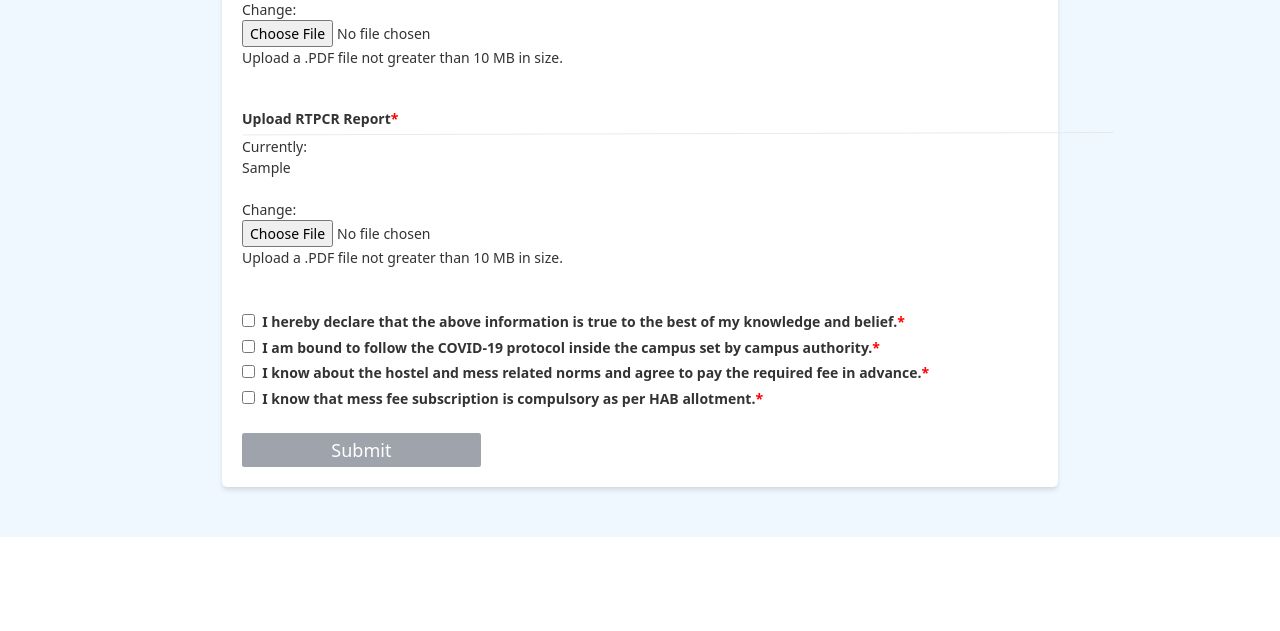
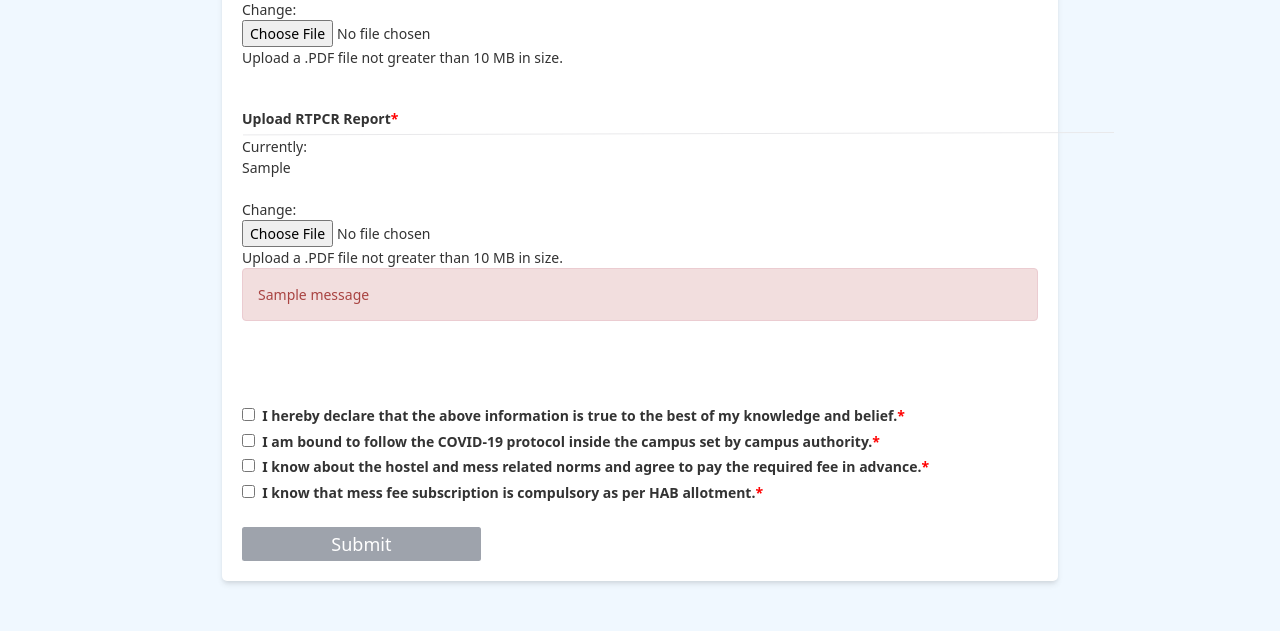
Before and after one commit to swciitg/msh-booking-portal, a Django app: page /campus_return/form2/ in a window 1280 px wide. Shown: the part 2206-2837 px from the top of the page. Before the commit the page ends 2743 px from the top, so only its background shows below. Run offline with Django 3.2, Linux system fonts and the light colour scheme; a user stored in the database is signed in; tables that the repository leaves empty hold one stand-in row (values such as "Sample post"); one stand-in notice (Sample message) is shown; style sheets or scripts are compiled from the project's sources; some libraries are stand-ins or nearby versions.

Commit message:
message alert for corrupt pdf

```diff
--- a/msh_booking_portal/templates/forms/hab2.html
+++ b/msh_booking_portal/templates/forms/hab2.html
@@ -231,6 +231,13 @@
                 </svg>
                 {{ form.rtpcr_report }}
                 {{ form.rtpcr_report.help_text }}
+
+		    <br>
+                {% if messages %}
+                    {% for message in messages %}
+                    <div class = "alert alert-danger">{{ message }}</div>
+                    {% endfor %}
+                {% endif %}
                 <br><br><br>
 
                 <ol>
```
